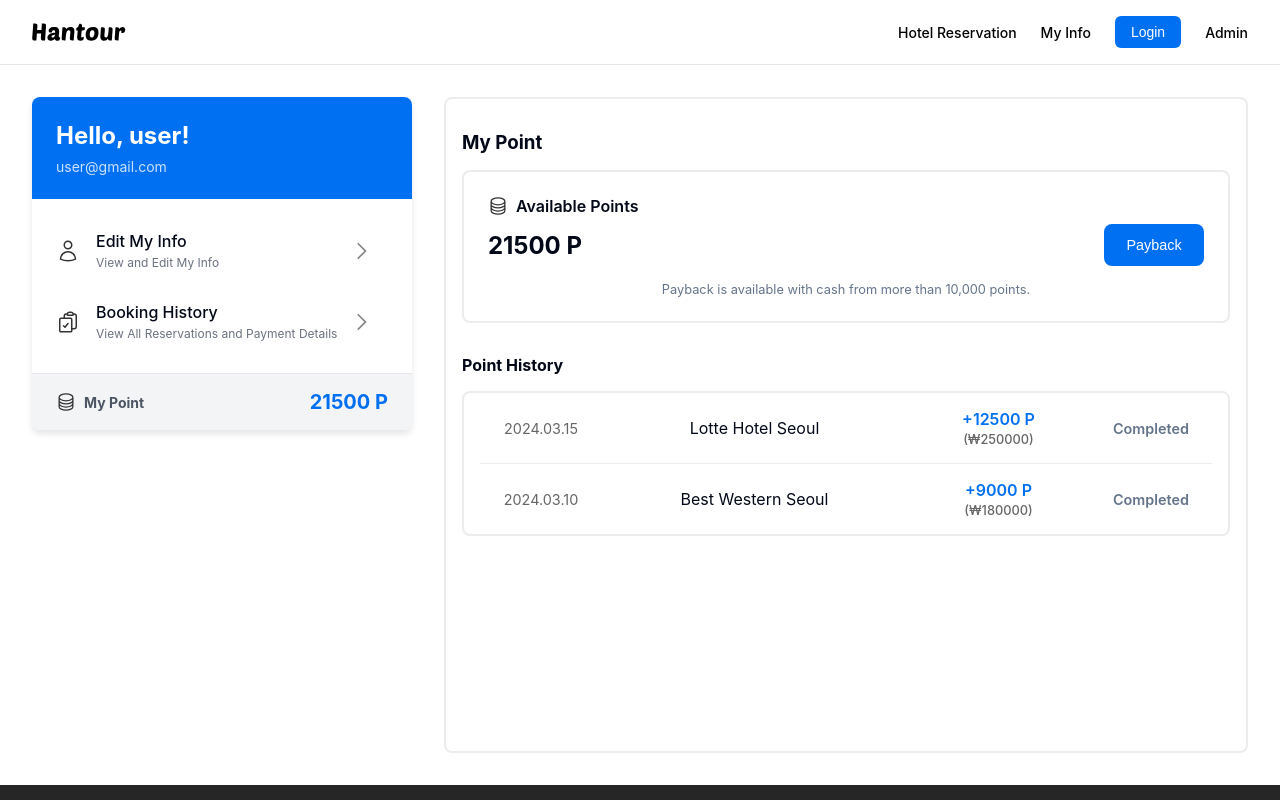
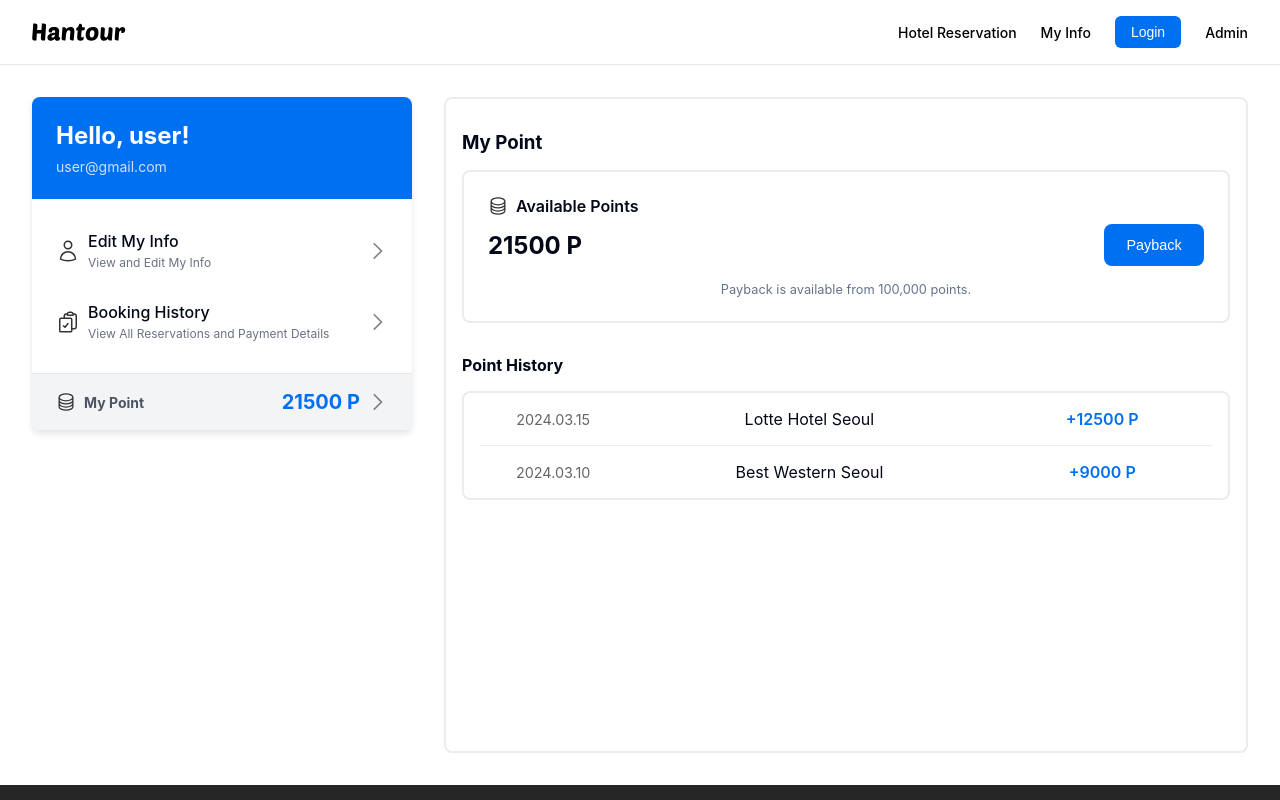
Before and after one commit to hunyaa10/hantour_vercel, a React (Vite) app: page /my-info/my-point in a window 1280 px wide. Shown: the top 800 px of the page. Built offline with nearby package versions, Linux system fonts and the light colour scheme.

Commit message:
마이인포수정

```diff
--- a/src/components/myInfo/MyPoint.jsx
+++ b/src/components/myInfo/MyPoint.jsx
@@ -69,7 +69,7 @@ const MyPoint = () => {
           </PointAmountBox>
 
           <PointAmountScript color={colors.sub}>
-            Payback is available with cash from more than 10,000 points.
+            Payback is available from 100,000 points.
           </PointAmountScript>
         </PointBox>
 
@@ -90,12 +90,12 @@ const MyPoint = () => {
                   ) : (
                     <HistoryAmount color={colors.main}>
                       +{history.points} P
-                      <HistoryPrice>(₩{history.amount})</HistoryPrice>
+                      {/* <HistoryPrice>(₩{history.amount})</HistoryPrice> */}
                     </HistoryAmount>
                   )}
-                  <HistoryStatus color={colors.sub}>
+                  {/* <HistoryStatus color={colors.sub}>
                     {history.status}
-                  </HistoryStatus>
+                  </HistoryStatus> */}
                 </HistoryItem>
               ))}
             </HistoryList>
@@ -255,7 +255,7 @@ const HistoryList = styled.div`
 const HistoryItem = styled.div`
   padding: 1rem 0;
   display: grid;
-  grid-template-columns: 1fr 2.5fr 1.5fr 1fr;
+  grid-template-columns: 1fr 2.5fr 1.5fr;
   align-items: center;
   border-bottom: 1px solid #ececec;
   text-align: center;
--- a/src/components/myInfo/Nav.jsx
+++ b/src/components/myInfo/Nav.jsx
@@ -63,12 +63,15 @@ const Nav = ({ activeMenu, userInfo }) => {
         ))}
       </MenuList>
 
-      <PointSection>
-        <PointTitle colors={colors} onClick={() => navigate("/my-info/my-point")}>
+      <PointSection onClick={() => navigate("/my-info/my-point")}>
+        <PointTitle colors={colors}>
           <img src={CoinIcon} alt="coin-icon" />
           My Point
         </PointTitle>
-        <PointValue colors={colors}>{userInfo.point} P</PointValue>
+        <PointValue colors={colors}>
+          {userInfo.point} P
+          <img src={ArrowIcon} alt="arrow-icon" className="arrow-icon" />
+        </PointValue>
       </PointSection>
     </NavContainer>
   );
@@ -137,7 +140,6 @@ const MenuItem = styled.div`
   }
 
   img {
-    margin-right: 1rem;
     width: 24px;
     height: 24px;
   }
@@ -153,6 +155,7 @@ const MenuItem = styled.div`
 const MenuItemContent = styled.div`
   display: flex;
   flex-direction: column;
+  margin-left: 0.5rem;
 
   span:first-of-type {
     font-weight: 500;
@@ -172,6 +175,11 @@ const PointSection = styled.div`
   display: flex;
   justify-content: space-between;
   align-items: center;
+  cursor: pointer;
+
+  &:hover {
+    background-color: #e5e7eb;
+  }
 `;
 
 const PointTitle = styled.h2`
@@ -179,7 +187,6 @@ const PointTitle = styled.h2`
   color: #4b5563;
   display: flex;
   align-items: center;
-  cursor: pointer;
 
   img {
     width: 20px;
@@ -196,4 +203,13 @@ const PointValue = styled.p`
   font-size: 1.25rem;
   font-weight: bold;
   color: ${props => props.colors.main};
+  display: flex;
+  align-items: center;
+  gap: 0.5rem;
+
+  .arrow-icon {
+    width: 20px;
+    height: 20px;
+    opacity: 0.6;
+  }
 `;
--- a/src/components/myInfo/PaybackModal.jsx
+++ b/src/components/myInfo/PaybackModal.jsx
@@ -26,8 +26,8 @@ const PaybackModal = ({
       setErrorMessage("Payback amount cannot exceed your total points.");
       return false;
     }
-    if (numAmount < 10000) {
-      setErrorMessage("Minimum payback amount is 10,000 points.");
+    if (numAmount < 100000) {
+      setErrorMessage("Minimum payback amount is 100,000 points.");
       return false;
     }
     if (numAmount % 1000 !== 0) {
@@ -111,7 +111,7 @@ const PaybackModal = ({
           <ContentText color={colors.sub}>
             How much would you like to pay back?
             <span>
-              (Payback is available from 10,000 points, in increments of 1,000
+              (Payback is available from 100,000 points, in increments of 1,000
               points)
             </span>
           </ContentText>
@@ -119,7 +119,7 @@ const PaybackModal = ({
           <InputWrapper>
             <Input
               type="number"
-              min="10000"
+              min="100000"
               step="1000"
               value={paybackAmount}
               onChange={handleInputChange}
```
